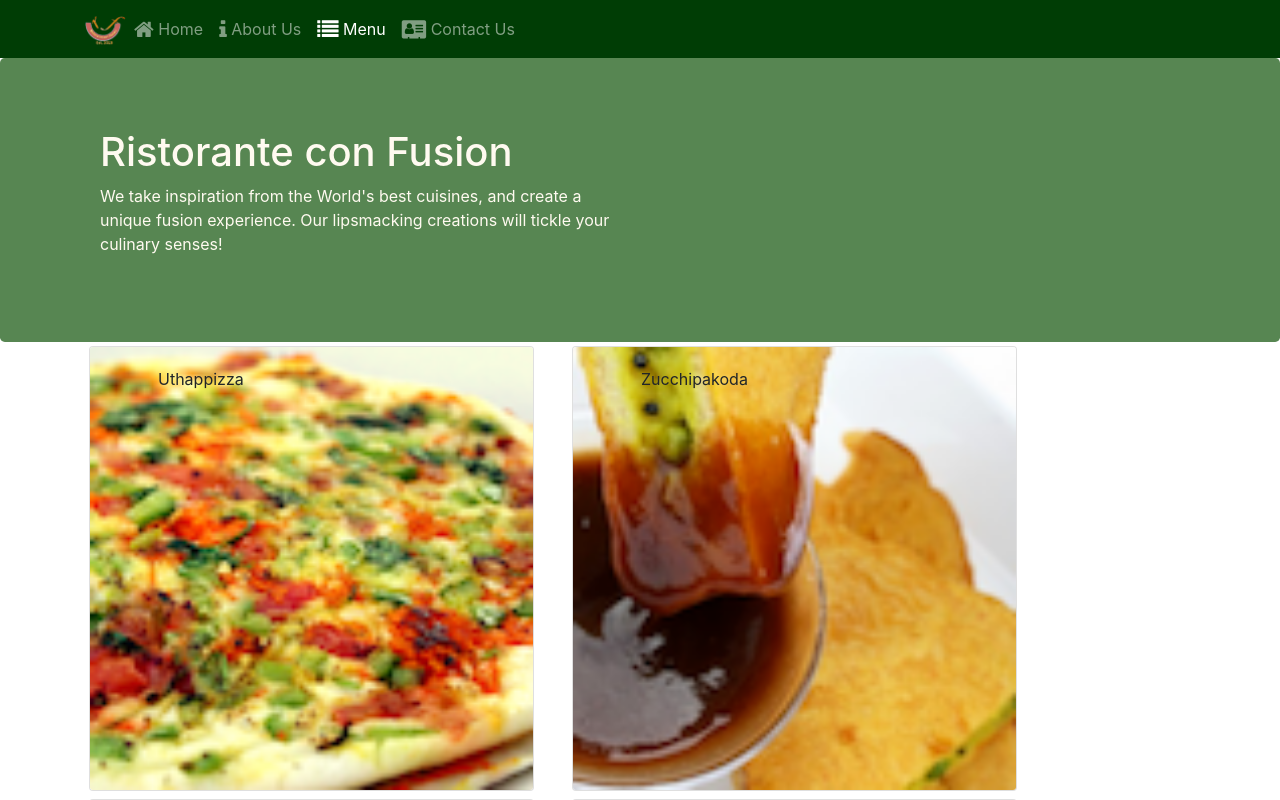
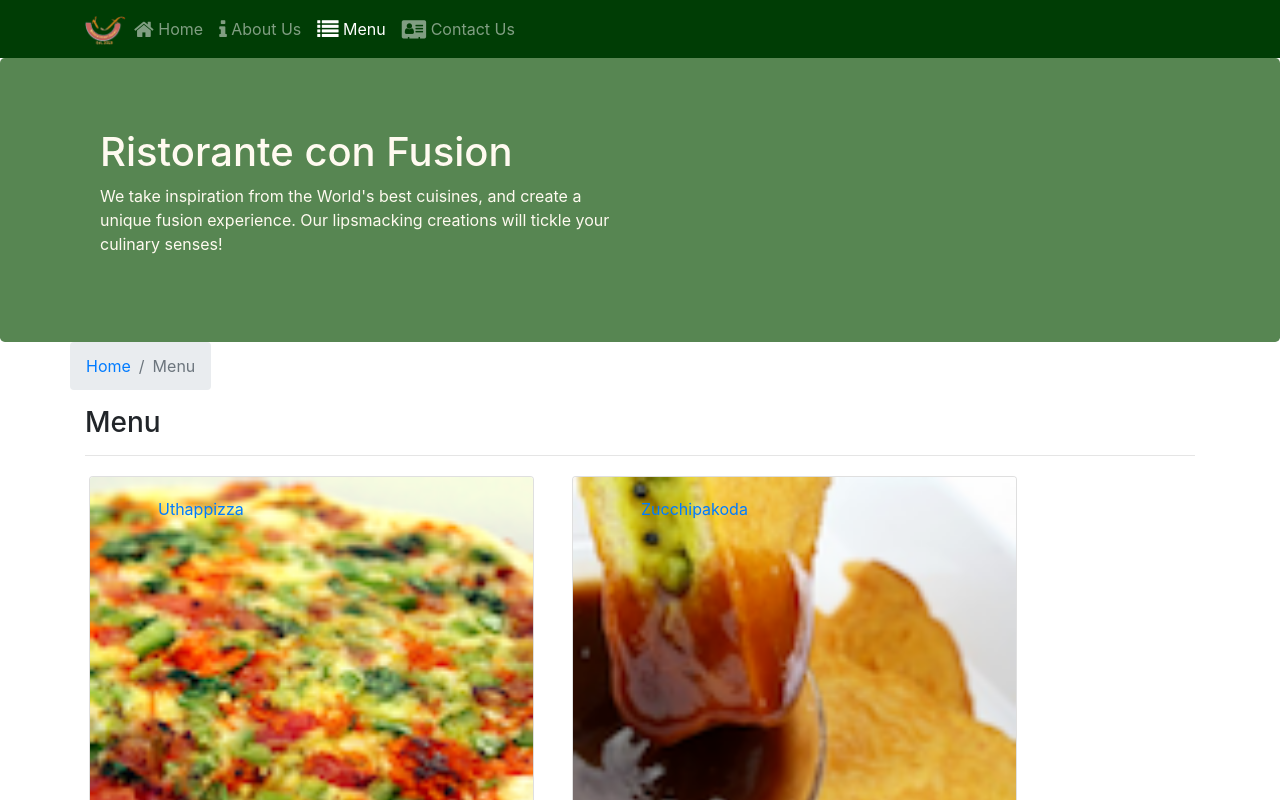
Before and after one commit to DaniloPineda/coursera-excercise, a React (Create React App) app: page /menu in a window 1280 px wide. Shown: the top 800 px of the page. Built offline with nearby package versions, Linux system fonts and the light colour scheme.

Commit message:
Single Page Application Part 2

```diff
--- a/src/components/ContactComponent.js
+++ b/src/components/ContactComponent.js
@@ -1,8 +1,20 @@
 import React from 'react';
+import {Breadcrumb, BreadcrumbItem} from 'reactstrap';
+import {Link} from 'react-router-dom';
 
 function Contact(props) {
     return(
         <div className="container">
+            <div className="row">
+                <Breadcrumb>
+                    <BreadcrumbItem><Link to="/home">Home</Link></BreadcrumbItem>
+                    <BreadcrumbItem active>Contact Us</BreadcrumbItem>
+                </Breadcrumb>
+                <div className="col-12">
+                    <h3>Contact Us</h3>
+                    <hr />
+                </div>
+            </div>
             <div className="row row-content">
                 <div className="col-12">
                 <h3>Location Information</h3>
--- a/src/components/DishdetailComponent.js
+++ b/src/components/DishdetailComponent.js
@@ -1,25 +1,28 @@
 import React from 'react';
-import {Card, CardImg, CardText, CardBody, CardTitle} from 'reactstrap';
+import {Card, CardImg, CardText, CardBody, CardTitle, Breadcrumb, BreadcrumbItem} from 'reactstrap';
+import {Link} from 'react-router-dom';
 
-function DishDetail({dish}){
-        if(dish != null)
+
+function DishDetail(props){
+        if(props.dish != null)
         return(
             <div className="container">
+                 <div className="row">
+                    <Breadcrumb>
+                        <BreadcrumbItem><Link to="/menu">Menu</Link></BreadcrumbItem>
+                        <BreadcrumbItem active>{props.dish.name}</BreadcrumbItem>
+                    </Breadcrumb>
+                    <div className="col-12">
+                        <h3>{props.dish.name}</h3>
+                        <hr />
+                    </div>
+                </div>
                 <div className="row">
                     <div className="col-12 col-md-5 m-1">
-                        <Card>
-                            <CardImg src={dish.image} alt={dish.name} />
-                            <CardBody>
-                                <CardTitle>{dish.name}</CardTitle>
-                                <CardText>{dish.description}</CardText>
-                            </CardBody>
-                        </Card>
+                        <RenderDish dish={props.dish}/>
                     </div>
                     <div className="col-12 col-md-5 m-1">
-                        <h4>Comments</h4>
-                        <div className="unstyled-list">
-                            <RenderComments comments={dish.comments} />
-                        </div>
+                        <RenderComments comments={props.comments} />
                     </div>
                 </div>
             </div>
@@ -27,17 +30,39 @@
         return (<div></div>)
     }
 
-    function RenderComments ({comments}) {
-        if(comments != null)
-            return(comments.map(comment =>{
-                return(
-                    <div key={comment.id} className="col-12 pt-3">
+    const RenderDish = ({dish}) =>{
+        return(
+            <Card>
+                <CardImg src={dish.image} alt={dish.name} />
+                <CardBody>
+                    <CardTitle>{dish.name}</CardTitle>
+                    <CardText>{dish.description}</CardText>
+                </CardBody>
+            </Card>
+        );
+    }
+
+    const RenderComments= ({comments}) => {
+        const commentsList = comments.map(comment =>{
+            return(
+                <div key={comment.id} className="col-12 pt-3">
                         <div>{comment.comment}</div>
                         <div>-- {comment.author}, {new Intl.DateTimeFormat('en-US', {year:'numeric', month:'short', day:'2-digit'}).format(new Date(Date.parse(comment.date))) }</div>
                     </div>
                     )
-                })
+                });
+
+        if(comments != null){
+            return(
+                <>
+                    <h4>Comments</h4>
+                    <div className="unstyled-list">
+                        {commentsList}
+                    </div>
+                </>
             )
+        }
+
         return(<div></div>)
     }
 
--- a/src/components/MainComponent.js
+++ b/src/components/MainComponent.js
@@ -3,12 +3,13 @@
 import Header from './HeaderComponent';
 import Footer from './FooterComponent';
 import Home from './HomeComponent';
-import Contact from './ContactComponent'
+import Contact from './ContactComponent';
+import DishDetail from './DishdetailComponent';
 import { Component } from 'react';
-import { DISHES } from '../shared/dishes'
-import { PROMOTIONS } from '../shared/promotions'
-import { LEADERS } from '../shared/leaders'
-import { COMMENTS } from '../shared/comments'
+import { DISHES } from '../shared/dishes';
+import { PROMOTIONS } from '../shared/promotions';
+import { LEADERS } from '../shared/leaders';
+import { COMMENTS } from '../shared/comments';
 import { Switch, Route, Redirect } from 'react-router-dom';
 
 class Main extends Component {
@@ -28,9 +29,19 @@
   render() {
     const HomePage = () =>{
       return(
-        <Home dish={this.state.dishes.filter(d => d.featured)[0]}
-              promotion ={this.state.promotions.filter(p => p.featured)[0]}
-              leader ={this.state.leaders.filter(l => l.featured)[0]}
+        <Home
+          dish={this.state.dishes.filter(d => d.featured)[0]}
+          promotion ={this.state.promotions.filter(p => p.featured)[0]}
+          leader ={this.state.leaders.filter(l => l.featured)[0]}
+        />
+      )
+    }
+
+    const DishWithId = ({match}) => {
+      return(
+        <DishDetail
+          dish={this.state.dishes.filter(d => d.id === parseInt(match.params.dishId,10))[0]}
+          comments={this.state.comments.filter(c => c.dishId === parseInt(match.params.dishId,10))}
         />
       )
     }
@@ -41,6 +52,7 @@
       <Switch>
         <Route path="/home" component={HomePage} />
         <Route exact path="/menu" component={() => <Menu dishes={this.state.dishes}/>} />
+        <Route path="/menu/:dishId" component={DishWithId} />
         <Route exact path="/contactus" component={Contact} />
         <Redirect to="/home"/>
       </Switch>
--- a/src/components/MenuComponent.js
+++ b/src/components/MenuComponent.js
@@ -1,13 +1,16 @@
 import React from 'react';
-import {Card, CardImg, CardImgOverlay, CardTitle} from 'reactstrap';
+import {Card, CardImg, CardImgOverlay, CardTitle, Breadcrumb, BreadcrumbItem} from 'reactstrap';
+import {Link} from 'react-router-dom';
 
-function RenderMenuItem({ dish, onClick}){
+function RenderMenuItem({ dish }){
     return (
-    <Card onClick={() => onClick(dish.id)}>
-        <CardImg width="100%" src={dish.image} alt={dish.name} />
-        <CardImgOverlay className="ml-5">
-            <CardTitle>{dish.name}</CardTitle>
-        </CardImgOverlay>
+    <Card>
+        <Link to={`/menu/${dish.id}`} >
+            <CardImg width="100%" src={dish.image} alt={dish.name} />
+            <CardImgOverlay className="ml-5">
+                <CardTitle>{dish.name}</CardTitle>
+            </CardImgOverlay>
+        </Link>
     </Card>
     )
 }
@@ -16,12 +19,22 @@
     const menu = props.dishes.map(dish =>{
         return(
             <div key={dish.id} className="col-12 col-md-5 m-1">
-                   <RenderMenuItem dish={dish} onClick={props.onClick} />
+                   <RenderMenuItem dish={dish}/>
             </div>
             );
         });
         return (
             <div className="container">
+                <div className="row">
+                    <Breadcrumb>
+                        <BreadcrumbItem><Link to="/home">Home</Link></BreadcrumbItem>
+                        <BreadcrumbItem active>Menu</BreadcrumbItem>
+                    </Breadcrumb>
+                    <div className="col-12">
+                        <h3>Menu</h3>
+                        <hr />
+                    </div>
+                </div>
                 <div className="row">
                     {menu}
                 </div>
```
